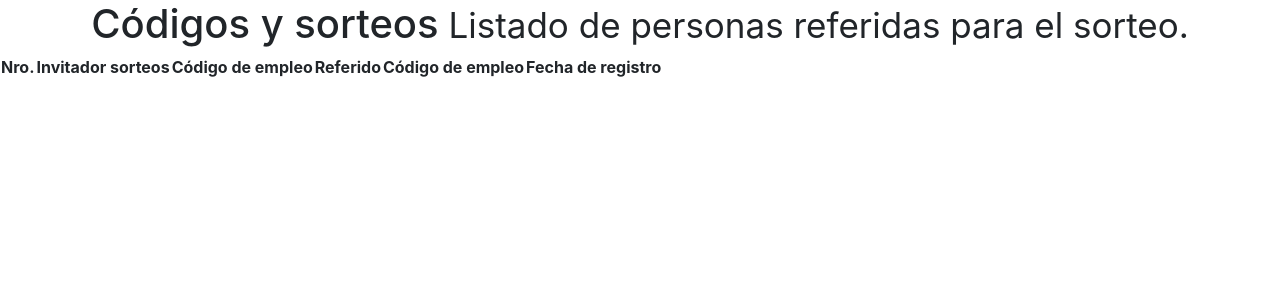
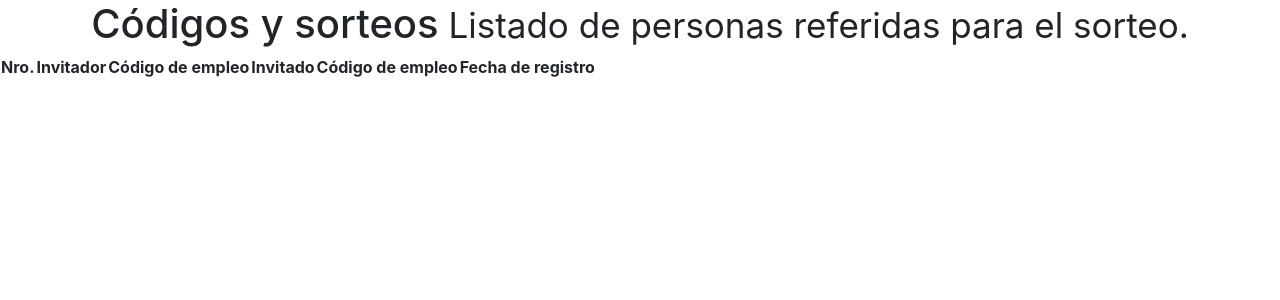
Before and after one commit to johnarleycano/entre_amigos, a PHP site: the page made by application/views/administracion/codigos_sorteos_view.php in a window 1280 px wide. Shown: the top 300 px of the page. Run offline with PHP 8.4, Linux system fonts and the light colour scheme; the template is opened without the code that fills it, so the values that code supplies are empty; some libraries are stand-ins or nearby versions.

Commit message:
style(Administración - Códigos): cambios generales

```diff
--- a/application/views/administracion/codigos_sorteos_view.php
+++ b/application/views/administracion/codigos_sorteos_view.php
@@ -6,9 +6,9 @@
 <table id="tbl_referidos">
     <thead>
         <th>Nro.</th>
-        <th>Invitador sorteos</th>
+        <th>Invitador</th>
         <th>Código de empleo</th>
-        <th>Referido</th>
+        <th>Invitado</th>
         <th>Código de empleo</th>
         <th>Fecha de registro</th>
         <!-- <th>Participa</th> -->
```
